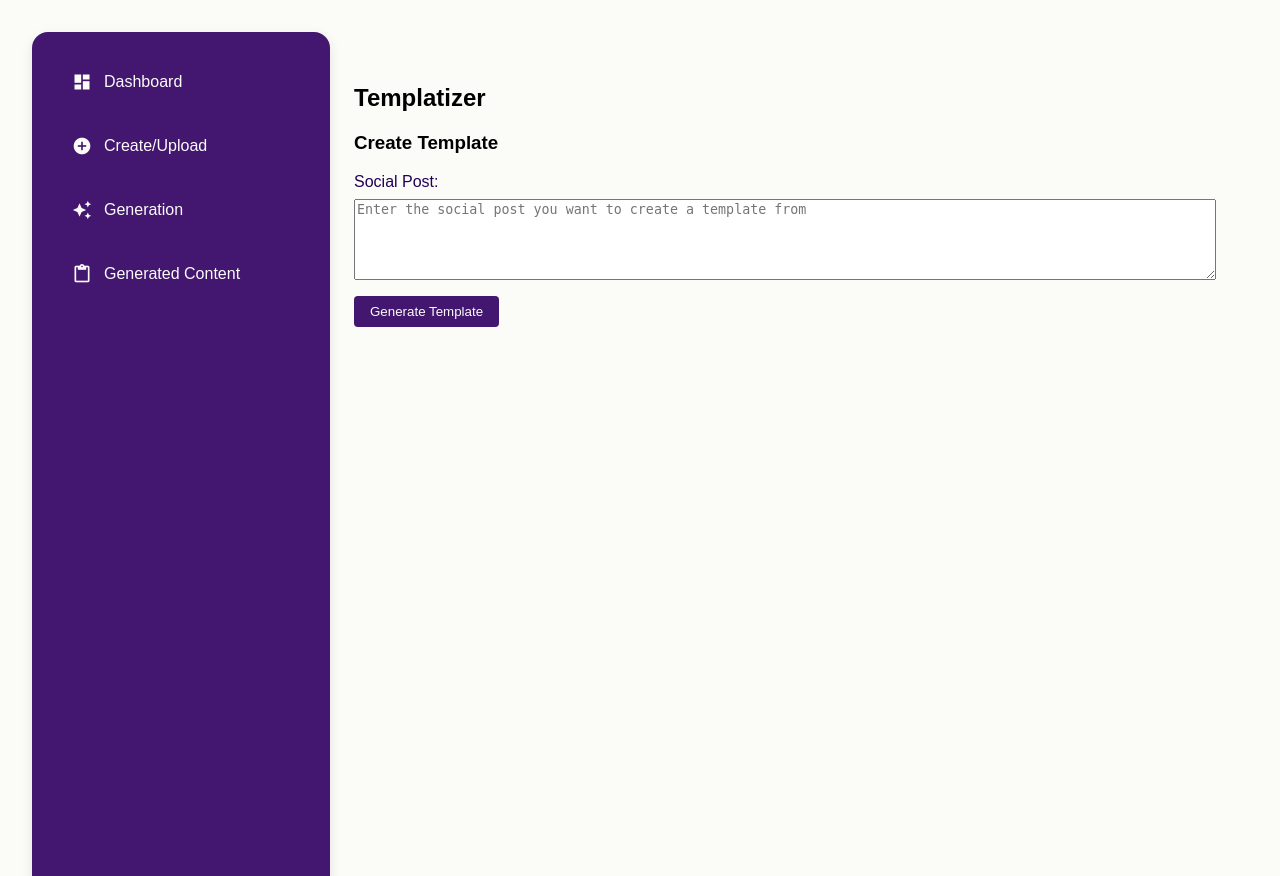
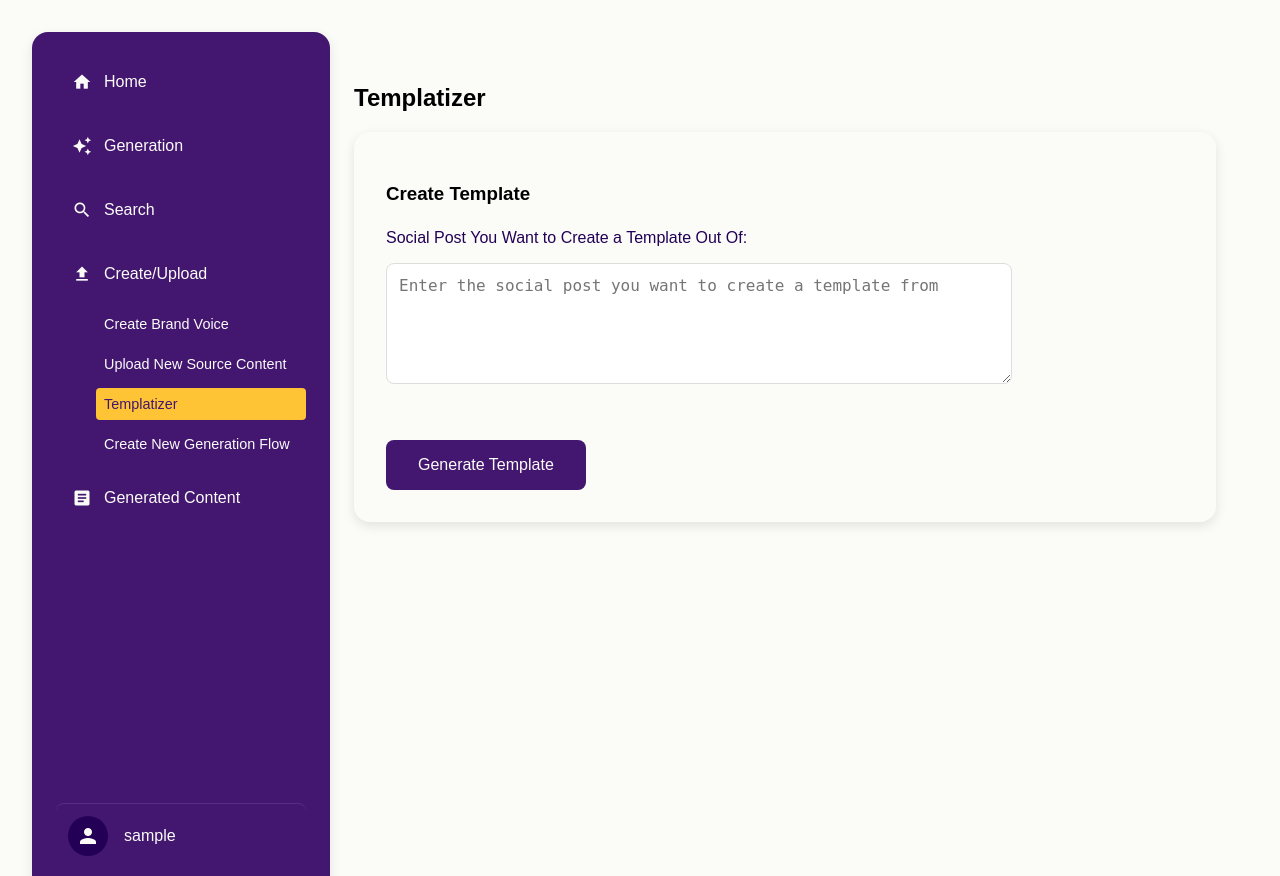
Before and after one commit to 3rd-Brain/ghostwriter, a FastAPI app: template templates/templatizer.html in a window 1280 px wide. Run offline with FastAPI, Linux system fonts and the light colour scheme; the template is opened without the code that fills it: most values are stand-ins (such as "Sample title", 1, 10 or a date in 2020).

Commit message:
Assistant checkpoint: Update templatizer UI with better styling and dashboard sidebar
Assistant generated file changes:
- templates/templatizer.html: Update templatizer UI with better styling and dashboard sidebar

---

User prompt:

Functionality, it works perfectly. Visually, not so good.

Have them be placed into rounded-corner containers (such as content_cards). Also, we've already established a designed sidebar, copy the sidebar from the /dashboard.html.

You've done better as a UI/UX designer. Years of experience, channel it.

```diff
--- a/templates/templatizer.html
+++ b/templates/templatizer.html
@@ -9,62 +9,76 @@
 <body>
     <div class="main-container">
         <div class="sidebar">
-            <div class="nav-item">
+            <div class="sidebar-nav">
                 <a href="/dashboard" class="sidebar-btn">
-                    <span class="material-icons">dashboard</span>
-                    Dashboard
+                    <span class="material-icons">home</span>
+                    Home
                 </a>
-            </div>
                 <div class="nav-item">
                     <a href="#" class="sidebar-btn">
-                    <span class="material-icons">add_circle</span>
-                    Create/Upload
-                </a>
-                <div class="submenu">
-                    <a href="/create/brand-voice">Brand Voice</a>
-                    <a href="/create/source-content">Upload New Source Content</a>
-                    <a href="/create/templatizer" class="active">Templatizer</a>
-                    <a href="/create/generation-flow">Create New Generation Flow</a>
-                </div>
-            </div>
-            <div class="nav-item">
-                <a href="/generation/repurpose" class="sidebar-btn">
                         <span class="material-icons">auto_awesome</span>
                         Generation
                     </a>
                     <div class="submenu">
-                    <a href="/generation/repurpose">Repurpose</a>
-                    <a href="/generation/top-content">From Top Content</a>
-                    <a href="/generation/posts-templates">From Posts as Templates</a>
+                        <a href="/generation/repurpose" class="submenu-item">Generate New Content</a>
+                        <a href="/generation/top-content" class="submenu-item">Repurpose Top Content</a>
+                        <a href="/generation/posts-templates" class="submenu-item">Repurpose Content Using Posts as Templates</a>
                     </div>
                 </div>
+                <a href="#" class="sidebar-btn">
+                    <span class="material-icons">search</span>
+                    Search
+                </a>
                 <div class="nav-item">
+                    <a href="#" class="sidebar-btn clicked">
+                        <span class="material-icons">upload</span>
+                        Create/Upload
+                    </a>
+                    <div class="submenu" style="display: flex;">
+                        <a href="/create/brand-voice" class="submenu-item">Create Brand Voice</a>
+                        <a href="/create/source-content" class="submenu-item">Upload New Source Content</a>
+                        <a href="/create/templatizer" class="submenu-item active">Templatizer</a>
+                        <a href="/create/generation-flow" class="submenu-item">Create New Generation Flow</a>
+                    </div>
+                </div>
                 <a href="/generated-content" class="sidebar-btn">
-                    <span class="material-icons">content_paste</span>
+                    <span class="material-icons">article</span>
                     Generated Content
                 </a>
             </div>
+            <a href="#" class="user-profile">
+                <div class="user-avatar">
+                    <span class="material-icons">person</span>
+                </div>
+                <div class="user-info">
+                    <div class="user-name">{{ username }}</div>
+                </div>
+            </a>
         </div>
 
         <div class="content-area">
             <h2>Templatizer</h2>
 
             <!-- Form Section -->
-            <div class="card">
+            <div class="content-card">
                 <h3>Create Template</h3>
+                <div class="form-container">
+                    <form class="generation-form">
                         <div class="form-group">
-                    <label for="socialPost">Social Post:</label>
-                    <textarea id="socialPost" rows="5" placeholder="Enter the social post you want to create a template from"></textarea>
+                            <label for="socialPost">Social Post You Want to Create a Template Out Of:</label>
+                            <textarea id="socialPost" class="form-control" rows="5" placeholder="Enter the social post you want to create a template from"></textarea>
                         </div>
-                <button onclick="generateTemplate()" class="primary-button">Generate Template</button>
+                        <button type="button" onclick="generateTemplate()" class="submit-btn">Generate Template</button>
+                    </form>
+                </div>
             </div>
 
             <!-- Template Result Section -->
-            <div class="card" id="resultCard" style="display: none;">
+            <div class="content-card" id="resultCard" style="display: none; margin-top: 2rem;">
                 <h3>Generated Template</h3>
-                <div class="result-content">
-                    <pre id="templateResult"></pre>
-                    <button onclick="uploadTemplate()" class="secondary-button">Upload Template</button>
+                <div class="result-content" style="display: flex; gap: 1rem; align-items: flex-start;">
+                    <pre id="templateResult" style="flex: 1; background: #f5f5f5; padding: 1rem; border-radius: 8px; white-space: pre-wrap;"></pre>
+                    <button onclick="uploadTemplate()" class="submit-btn">Upload Template</button>
                 </div>
             </div>
 
@@ -74,7 +88,6 @@
     </div>
 
     <script>
-        // Initialize sidebar functionality
         document.addEventListener('DOMContentLoaded', function() {
             const navItems = document.querySelectorAll('.nav-item');
 
```
Lines whose indentation alone changed are shown as unchanged.
